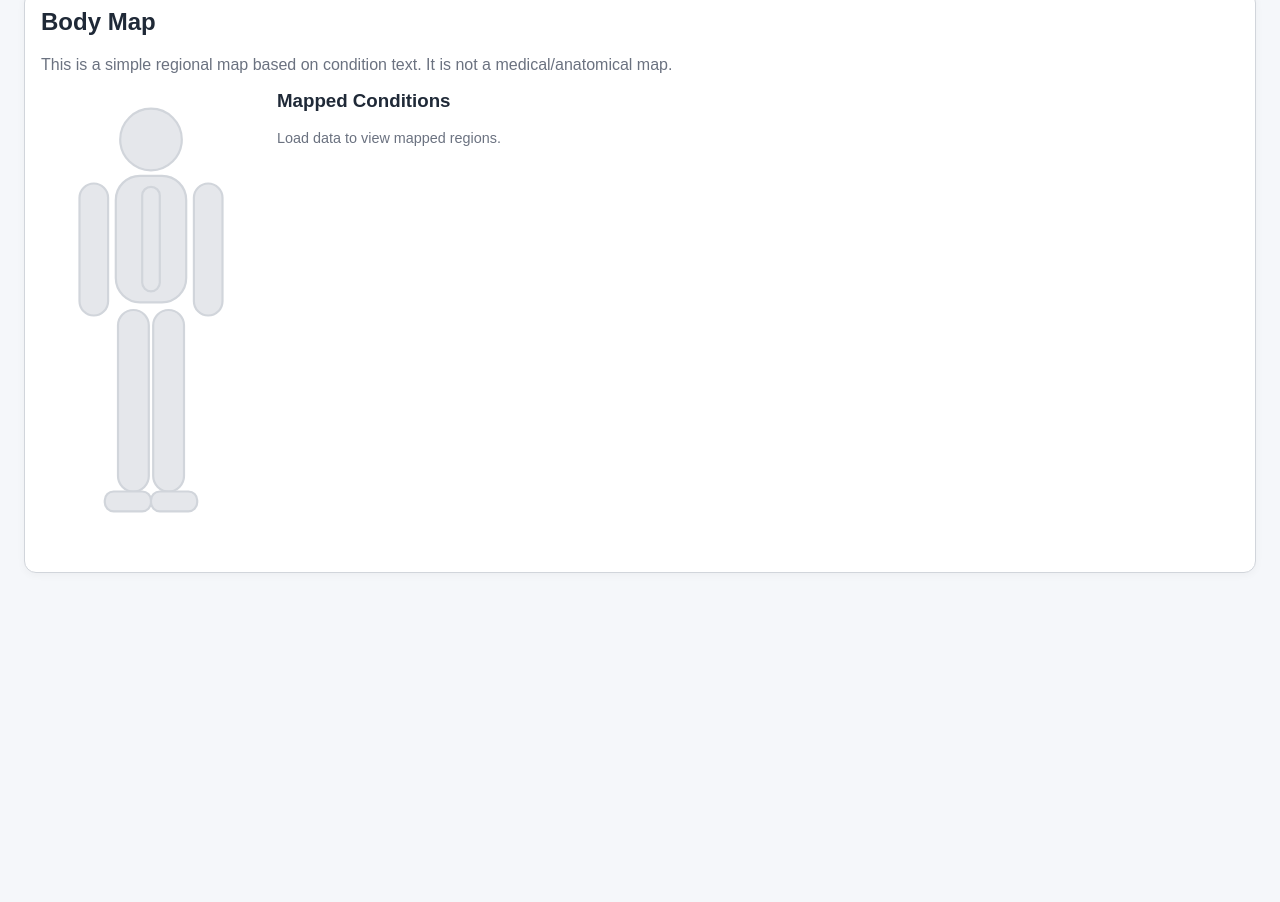
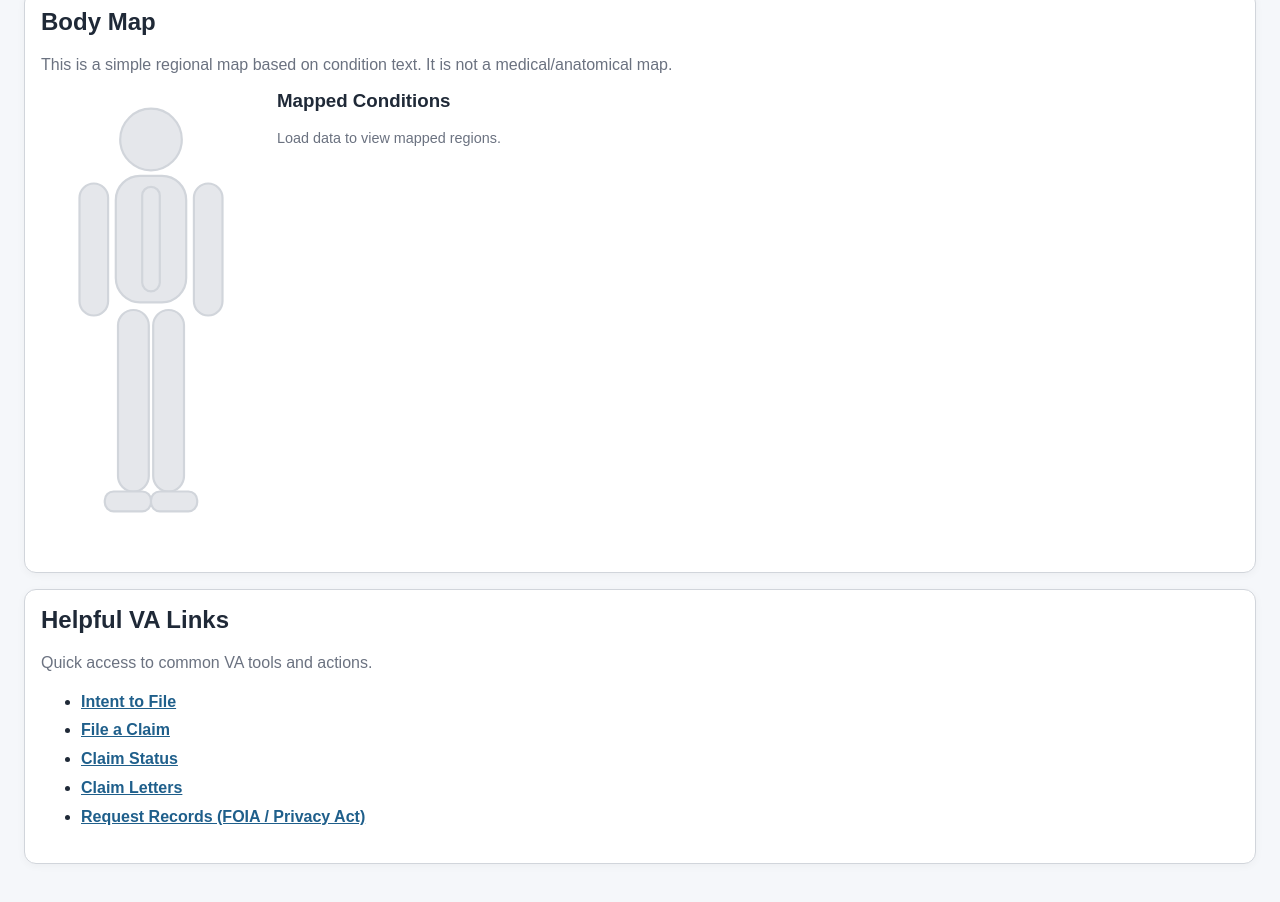
Before and after one commit to Justin-Marlow/VA_Rating_Viewer, a plain HTML site: page index.html in a window 1280 px wide. Shown: the part 1380-2282 px from the top of the page. Before the commit the page ends 1993 px from the top, so only its background shows below. Drawn offline with Linux system fonts and the light colour scheme.

Commit message:
Add files via upload

```diff
--- a/index.html
+++ b/index.html
@@ -409,5 +409,37 @@
     renderTable();
     calculateVaMath();
   </script>
+  <section class="card">
+  <h2>Helpful VA Links</h2>
+  <p class="note">Quick access to common VA tools and actions.</p>
+
+  <ul style="line-height: 1.8;">
+    <li>
+      <a href="https://www.va.gov/resources/your-intent-to-file-a-va-claim/" target="_blank">
+        Intent to File
+      </a>
+    </li>
+    <li>
+      <a href="https://www.va.gov/disability/file-disability-claim-form-21-526ez/start" target="_blank">
+        File a Claim
+      </a>
+    </li>
+    <li>
+      <a href="https://www.va.gov/claim-or-appeal-status/" target="_blank">
+        Claim Status
+      </a>
+    </li>
+    <li>
+      <a href="https://www.va.gov/track-claims/your-claim-letters/" target="_blank">
+        Claim Letters
+      </a>
+    </li>
+    <li>
+      <a href="https://www.va.gov/records/request-personal-records-form-20-10206/introduction" target="_blank">
+        Request Records (FOIA / Privacy Act)
+      </a>
+    </li>
+  </ul>
+</section>
 </body>
 </html>
```
